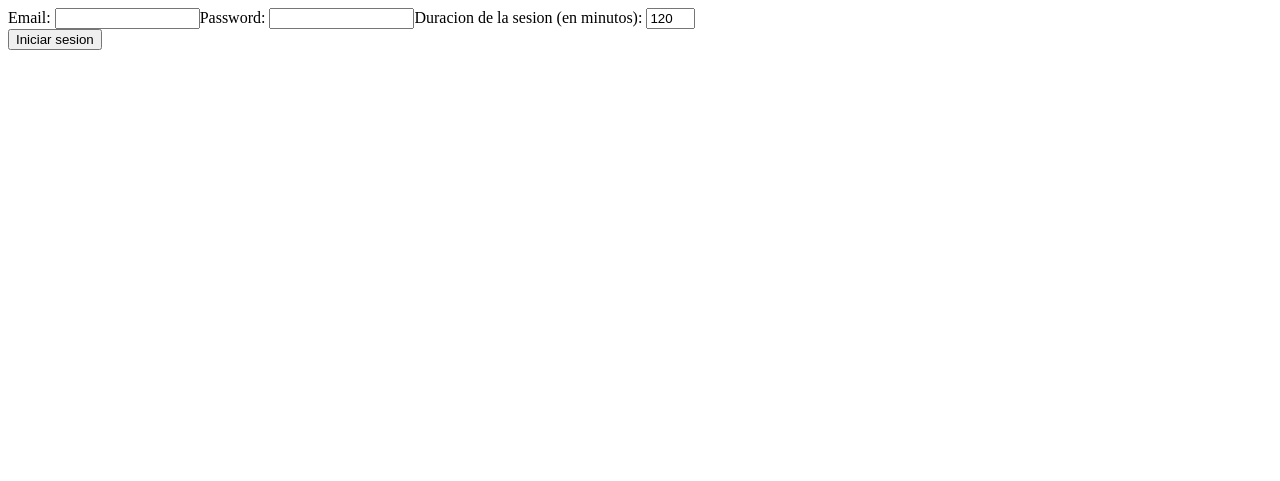
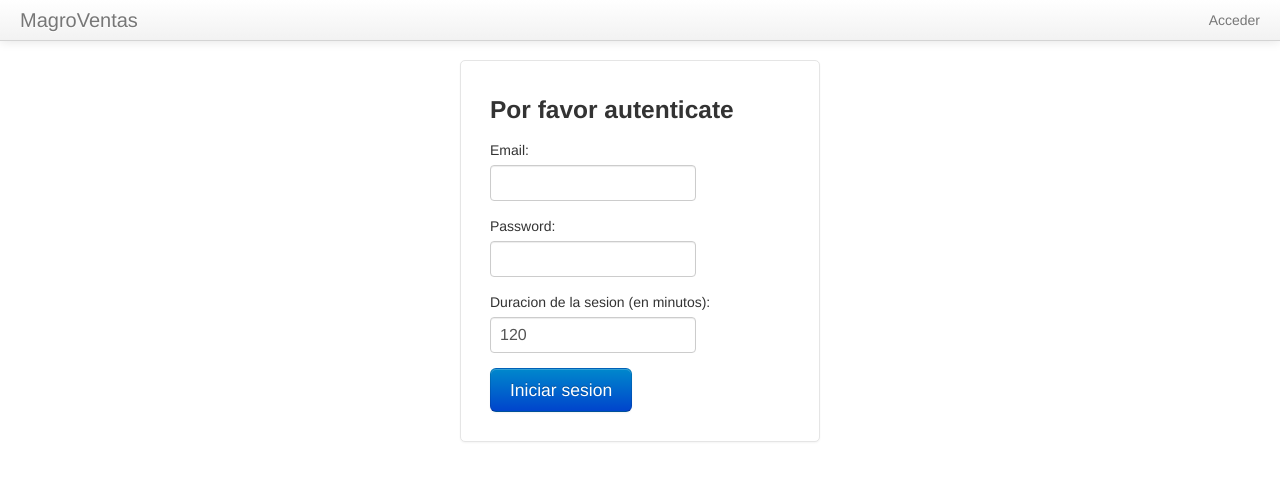
Before and after one commit to magrocode/MagroVentas, a CodeIgniter app: page / in a window 1280 px wide. Shown: the top 481 px of the page. Run offline with CodeIgniter, Linux system fonts and the light colour scheme.

Commit message:
mejorando login

```diff
--- a/application/controllers/application.php
+++ b/application/controllers/application.php
@@ -16,7 +16,8 @@ class Application extends CI_Controller {
 
 	public function index()
 	{
-
+		$this->load->view('templates/header');
+        $this->load->view('templates/nosignin_menu');
 		$this->load->view('sesiones/new');
 
 	}
--- a/application/controllers/paginas.php
+++ b/application/controllers/paginas.php
@@ -13,6 +13,7 @@ class Paginas extends CI_Controller {
 	public function index()
 	{
 		$this->load->view('templates/header');
+		$this->load->view('templates/main_menu', $data);
 		$this->load->view('paginas/home');
 		$this->load->view('templates/footer');
 	}
@@ -29,6 +30,7 @@ class Paginas extends CI_Controller {
 		$data['title'] = ucfirst($pagina); // Capitalize the first letter
 
 		$this->load->view('templates/header', $data);
+		$this->load->view('templates/main_menu', $data);
 		$this->load->view('paginas/'.$pagina, $data);
 		$this->load->view('templates/footer', $data);
 
--- a/application/views/sesiones/new.php
+++ b/application/views/sesiones/new.php
@@ -1,7 +1,11 @@
+<div class="container">
+
 <?php
    // esto imprime la etiqueta <form method="post" ...
-   echo form_open('sesiones/validar_form',array('id' => 'formlogin'));
+   echo form_open('sesiones/validar_form',array('id' => 'formlogin', 'class' => 'form-signin'));
    // parámetros: dirección a donde se enviara el formulario - atributos
+
+   echo "<h3 class='form-signin-heading'>Por favor autenticate</h3>";
 
    // armamos los campos
    $txtEmail = array(
@@ -30,6 +34,7 @@
        'name'      => 'btSubmit',
        'id'        => 'btSubmit',
        'value'     => 'Iniciar sesion',
+       'class'     => 'btn btn-large btn-primary'
     );
 
     // se imprimen los campos
@@ -51,3 +56,5 @@
     // cerramos el tag form
     echo form_close();// </from>
 ?>
+
+</div>
--- a/application/views/templates/header.php
+++ b/application/views/templates/header.php
@@ -2,41 +2,7 @@
 <head>
 	<link rel="stylesheet" type="text/css" href="<?= base_url('css/bootstrap.css'); ?>">
 	<link rel="stylesheet" type="text/css" href="<?= base_url('css/bootstrap-responsive.css'); ?>">
+	<link rel="stylesheet" type="text/css" href="<?= base_url('css/custom.css'); ?>">
 	<title>MagroVentas</title>
 </head>
 <body style="padding-top: 60px;">
-
-<div class="navbar navbar-fixed-top">
-	<div class="navbar-inner">
-		<div class="container-fluid">
-			<a class="brand" href="#">MagroVentas</a>
-			<ul class="nav">
-				<li>
-					<a href="#">Ordenes</a>
-				</li>
-				<li>
-					<a href="#">Clientes</a>
-				</li>
-				<li>
-					<a href="#">Productos</a>
-				</li>
-				<li>
-					<a href="#">Proveedores</a>
-				</li>
-				<li>
-					<a href="#">Sucursales</a>
-				</li>
-				<li>
-					<a href="#">Empleados</a>
-				</li>
-				<li>
-					<a href="#">Empresa</a>
-				</li>
-			</ul>
-			<p class="navbar-text pull-right">
-				Accediste como
-				<a href="#" class="navbar-link">Mario</a>
-			</p>
-		</div>
-	</div>
-</div>
--- /dev/null
+++ b/application/views/templates/nosignin_menu.php
@@ -0,0 +1,10 @@
+<div class="navbar navbar-fixed-top">
+	<div class="navbar-inner">
+		<div class="container-fluid">
+			<a class="brand" href="#">MagroVentas</a>
+			<p class="navbar-text pull-right">
+				<a href="#" class="navbar-link">Acceder</a>
+			</p>
+		</div>
+	</div>
+</div>
--- a/css/custom.css
+++ b/css/custom.css
@@ -29,3 +29,25 @@
 .clear {
 	clear: both;
 }
+
+
+.form-signin {
+  -webkit-box-shadow:rgba(0, 0, 0, 0.0470588) 0 1px 2px;
+  background-color:#FFFFFF;
+  border:1px solid #E5E5E5;
+  border-bottom-left-radius:5px;
+  border-bottom-right-radius:5px;
+  border-top-left-radius:5px;
+  border-top-right-radius:5px;
+  box-shadow:rgba(0, 0, 0, 0.0470588) 0 1px 2px;
+  margin:0 auto 20px;
+  max-width:300px;
+  padding:19px 29px 29px;
+}
+
+.form-signin input[type="text"], .form-signin input[type="password"] {
+  font-size:16px;
+  height:auto;
+  margin-bottom:15px;
+  padding:7px 9px;
+}
```
Also changed, not shown: application/views/templates/main_menu.php (added, +34 -0 lines), 1 other file.
